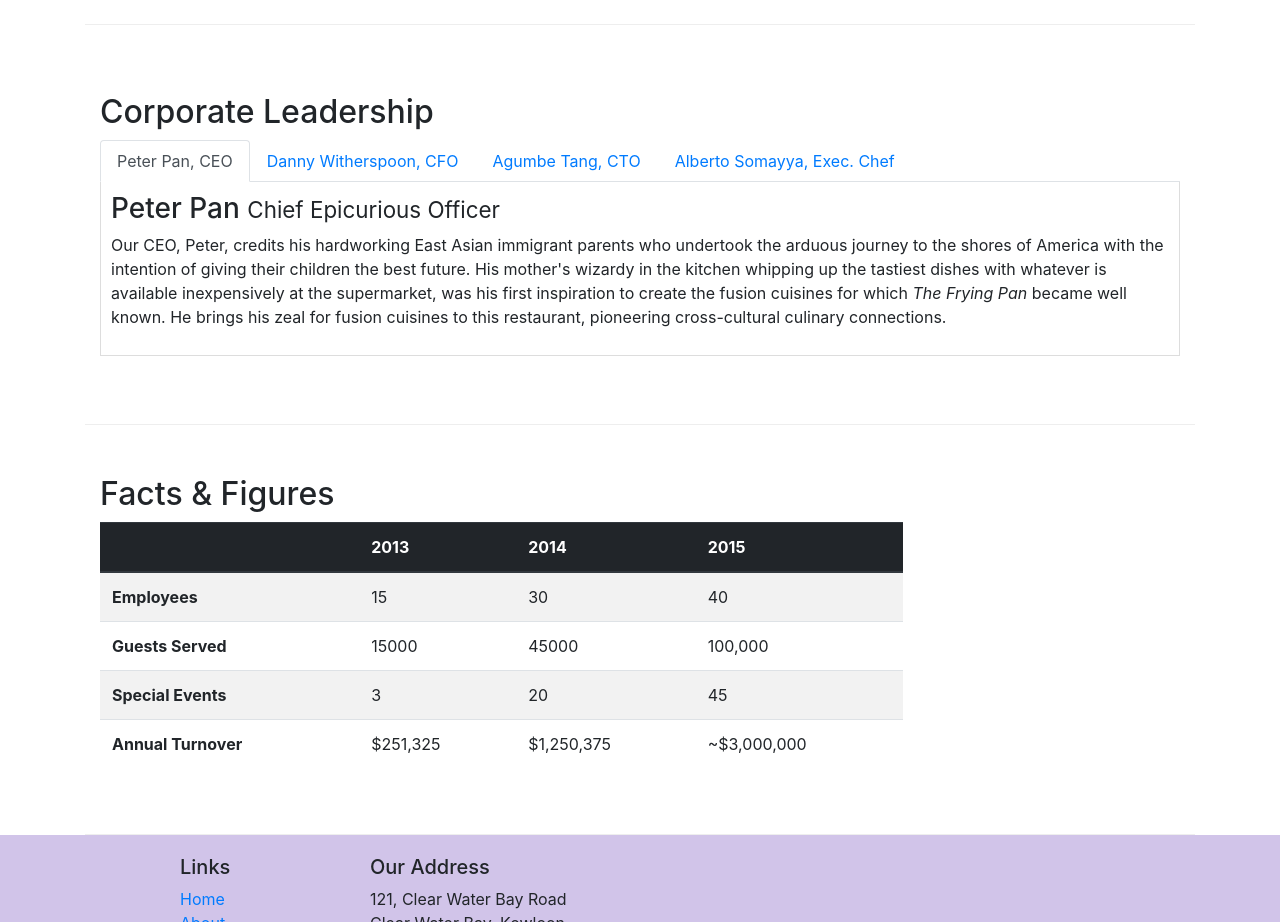
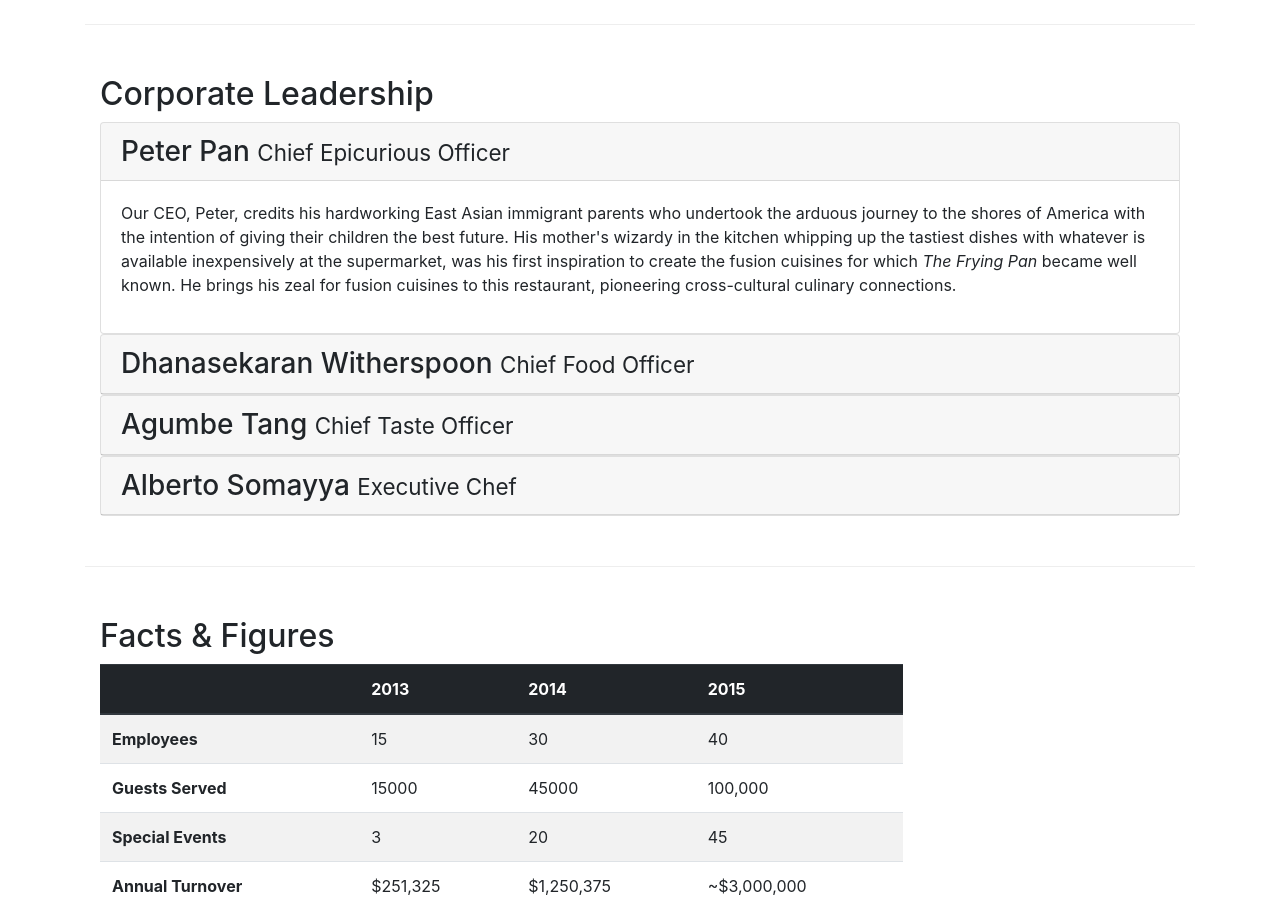
Before and after one commit to OlhaTereshchuk/conFusion, a website: page aboutus.html in a window 1280 px wide. Shown: the part 880-1802 px from the top of the page. Drawn offline with nearby package versions, Linux system fonts and the light colour scheme.

Commit message:
acordion

```diff
--- a/aboutus.html
+++ b/aboutus.html
@@ -103,45 +103,69 @@
             <div class="col-12">
                 <h2>Corporate Leadership</h2>
 
-				<ul class="nav nav-tabs">
-                    <li class="nav-item">
-                      <a class="nav-link active" href="#peter"
-                        role="tab" data-toggle="tab">Peter Pan, CEO</a>
-                    </li>
-                    <li class="nav-item">
-                      <a class="nav-link" href="#danny" role="tab"
-                        data-toggle="tab">Danny Witherspoon, CFO</a>
-                    </li>
-                    <li class="nav-item">
-                      <a class="nav-link" href="#agumbe"role="tab"
-                        data-toggle="tab">Agumbe Tang, CTO</a>
-                    </li>
-                    <li class="nav-item">
-                      <a class="nav-link" href="#alberto" role="tab"
-                        data-toggle="tab">Alberto Somayya, Exec. Chef</a>
-                    </li>
-                </ul>
 
-				<div class="tab-content">
-					<div role="tabpanel" class="tab-pane fade show active" id="peter">
-						<h3>Peter Pan <small>Chief Epicurious Officer</small></h3>
-						<p class="d-none d-sm-block">Our CEO, Peter, credits his hardworking East Asian immigrant parents who undertook the arduous journey to the shores of America with the intention of giving their children the best future. His mother's wizardy in the kitchen whipping up the tastiest dishes with whatever is available inexpensively at the supermarket, was his first inspiration to create the fusion cuisines for which <em>The Frying Pan</em> became well known. He brings his zeal for fusion cuisines to this restaurant, pioneering cross-cultural culinary connections.</p>
-					</div>
+				<div id="accordion">
 
-					<div role="tabpanel" class="tab-pane fade" id="danny">
-						<h3>Dhanasekaran Witherspoon <small>Chief Food Officer</small></h3>
-						<p class="d-none d-sm-block">Our CFO, Danny, as he is affectionately referred to by his colleagues, comes from a long established family tradition in farming and produce. His experiences growing up on a farm in the Australian outback gave him great appreciation for varieties of food sources. As he puts it in his own words, <em>Everything that runs, wins, and everything that stays, pays!</em></p>
-					</div>
+					<div class="card">
+                        <div class="card-header" role="tab" id="peterhead">
+                        <h3 class="mb-0">
+                            <a data-toggle="collapse" data-target="#peter">
+                            Peter Pan <small>Chief Epicurious Officer</small>
+                            </a>
+                        </h3>
+                        </div>
+                        <div class="collapse show" id="peter" data-parent="#accordion">
+                            <div class="card-body">
+                                <p class="d-none d-sm-block">Our CEO, Peter, credits his hardworking East Asian immigrant parents who undertook the arduous journey to the shores of America with the intention of giving their children the best future. His mother's wizardy in the kitchen whipping up the tastiest dishes with whatever is available inexpensively at the supermarket, was his first inspiration to create the fusion cuisines for which <em>The Frying Pan</em> became well known. He brings his zeal for fusion cuisines to this restaurant, pioneering cross-cultural culinary connections.</p>
+                            </div>
+                        </div>
+                    </div>
 
-					<div role="tabpanel" class="tab-pane fade" id="agumbe">
-						<h3>Agumbe Tang <small>Chief Taste Officer</small></h3>
-						<p class="d-none d-sm-block">Blessed with the most discerning gustatory sense, Agumbe, our CTO, personally ensures that every dish that we serve meets his exacting tastes. Our chefs dread the tongue lashing that ensues if their dish does not meet his exacting standards. He lives by his motto, <em>You click only if you survive my lick.</em></p>
-					</div>
+					<div class="card">
+                            <div class="card-header" role="tab" id="dannyhead">
+                            <h3 class="mb-0">
+                                <a class="collapsed" data-toggle="collapse" data-target="#danny">
+                                Dhanasekaran Witherspoon <small>Chief Food Officer</small>
+                                </a>
+                            </h3>
+                        </div>
+                        <div class="collapse" id="danny" data-parent="#accordion">
+                            <div class="card-body">
+                                <p class="d-none d-sm-block">Our CFO, Danny, as he is affectionately referred to by his colleagues, comes from a long established family tradition in farming and produce. His experiences growing up on a farm in the Australian outback gave him great appreciation for varieties of food sources. As he puts it in his own words, <em>Everything that runs, wins, and everything that stays, pays!</em></em></p>
+                            </div>
+                        </div>
+                    </div>
 
-					<div role="tabpanel" class="tab-pane fade" id="alberto">
-						<h3>Alberto Somayya <small>Executive Chef</small></h3>
-						<p class="d-none d-sm-block">Award winning three-star Michelin chef with wide International experience having worked closely with whos-who in the culinary world, he specializes in creating mouthwatering Indo-Italian fusion experiences. He says, <em>Put together the cuisines from the two craziest cultures, and you get a winning hit! Amma Mia!</em></p>
-					</div>
+                    <div class="card">
+                            <div class="card-header" role="tab" id="agumbehead">
+                            <h3 class="mb-0">
+                                <a class="collapsed" data-toggle="collapse" data-target="#agumbe">
+                                Agumbe Tang <small>Chief Taste Officer</small>
+                                </a>
+                            </h3>
+                        </div>
+                        <div class="collapse" id="agumbe" data-parent="#accordion">
+                            <div class="card-body">
+                                <p class="d-none d-sm-block">Blessed with the most discerning gustatory sense, Agumbe, our CTO, personally ensures that every dish that we serve meets his exacting tastes. Our chefs dread the tongue lashing that ensues if their dish does not meet his exacting standards. He lives by his motto, <em>You click only if you survive my lick.</em></p>
+                            </div>
+                        </div>
+                    </div>
+
+                    <div class="card">
+                            <div class="card-header" role="tab" id="albertohead">
+                            <h3 class="mb-0">
+                                <a class="collapsed" data-toggle="collapse" data-target="#alberto">
+                                Alberto Somayya <small>Executive Chef</small>
+                                </a>
+                            </h3>
+                        </div>
+                        <div class="collapse" id="alberto" data-parent="#accordion">
+                            <div class="card-body">
+                                <p class="d-none d-sm-block">Award winning three-star Michelin chef with wide International experience having worked closely with whos-who in the culinary world, he specializes in creating mouthwatering Indo-Italian fusion experiences. He says, <em>Put together the cuisines from the two craziest cultures, and you get a winning hit! Amma Mia!</em></em></p>
+                            </div>
+                        </div>
+                    </div>
+
 				</div>
 			</div>
        </div>
@@ -242,6 +266,11 @@
         </div>
     </footer>
 
+	 <!-- jQuery first, then Popper.js, then Bootstrap JS. -->
+    <script src="node_modules/jquery/dist/jquery.slim.min.js"></script>
+    <script src="node_modules/popper.js/dist/umd/popper.min.js"></script>
+    <script src="node_modules/bootstrap/dist/js/bootstrap.min.js"></script>
+
 </body>
 
 </html>
```
